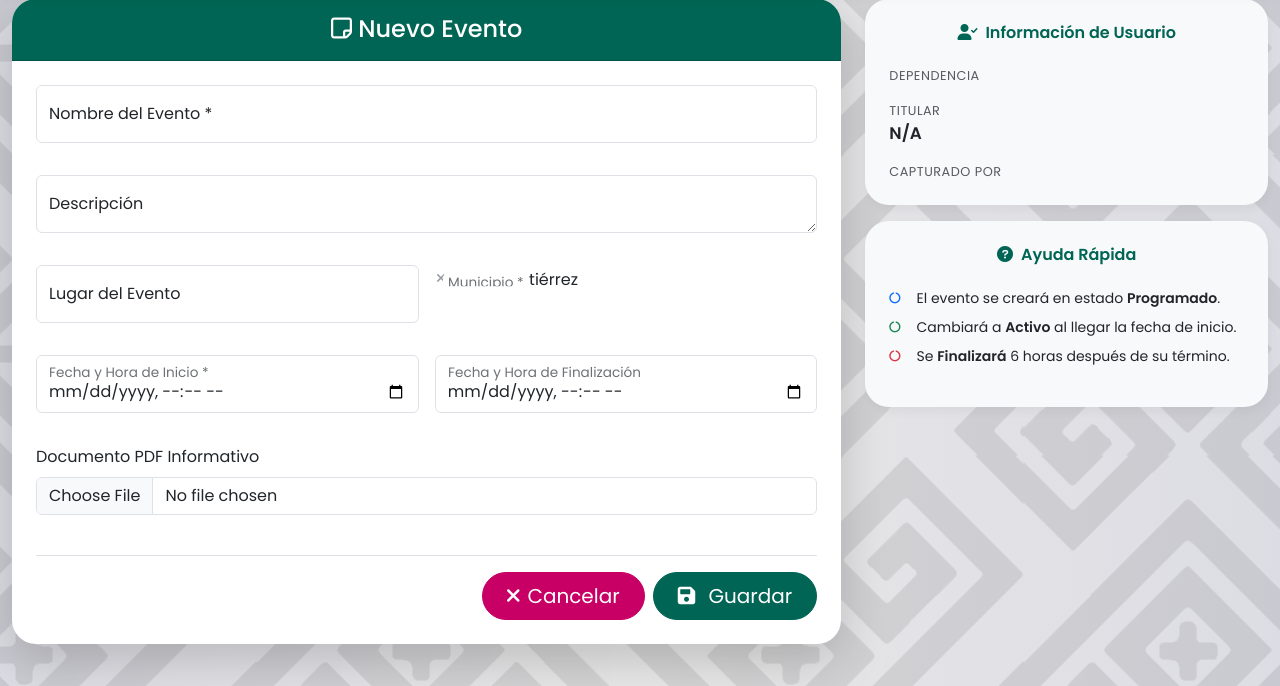
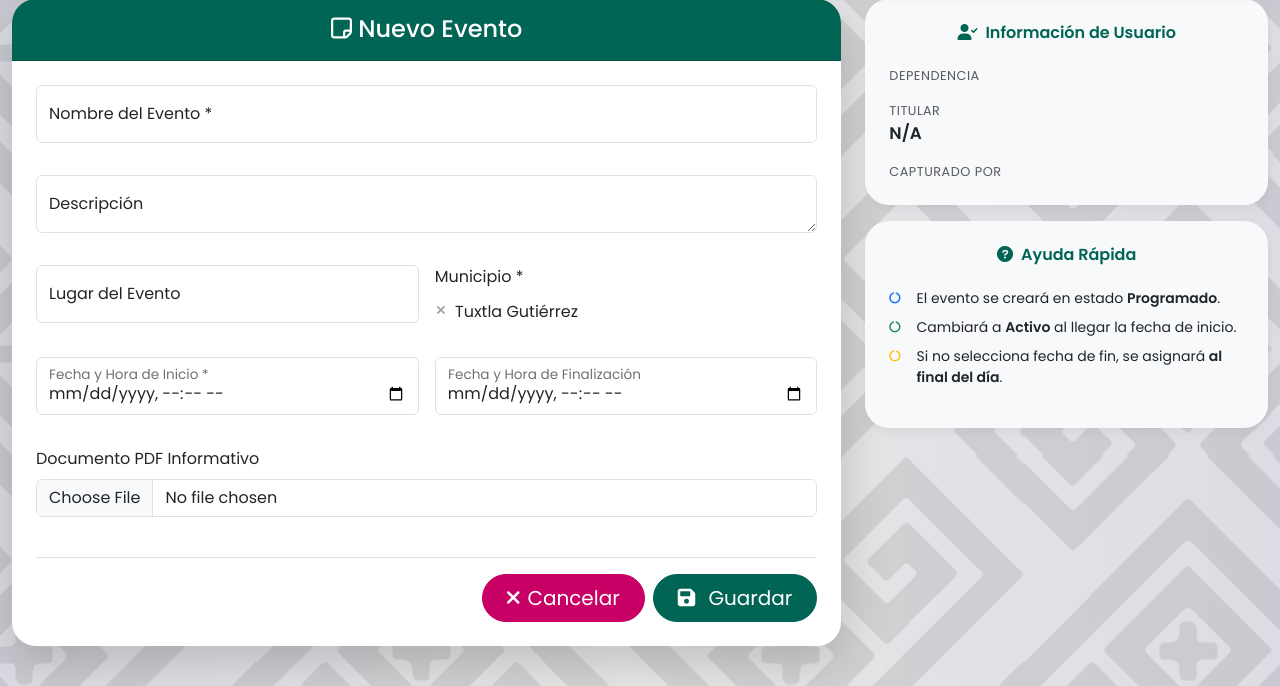
Before and after one commit to maquio369/asersores_eventos, a Django app: page /eventos/crear/ in a window 1280 px wide. Shown: the part 95-781 px from the top of the page. Run offline with Django 5.2, Linux system fonts and the light colour scheme; the visitor is signed in with stand-in values (Sample User, id 1); data comes from the database, SQL or seed files in the repository; some libraries are stand-ins or nearby versions.

Commit message:
11 con docker

```diff
--- a/templates/eventos/crear_evento.html
+++ b/templates/eventos/crear_evento.html
@@ -84,9 +84,9 @@
                             </div>
                         </div>
                         <div class="col-md-6">
-                            <div class="form-floating mb-3">
+                            <div class="mb-3">
+                                <label for="{{ form.municipio.id_for_label }}" class="form-label">{{ form.municipio.label }}</label>
                                 {{ form.municipio }}
-                                <label for="{{ form.municipio.id_for_label }}">{{ form.municipio.label }}</label>
                             </div>
                         </div>
 
@@ -236,8 +236,8 @@
                         <span class="small">Cambiará a <strong>Activo</strong> al llegar la fecha de inicio.</span>
                     </li>
                     <li class="d-flex">
-                        <i class="fas fa-circle-notch text-danger me-3 mt-1" style="font-size: 0.7rem;"></i>
-                        <span class="small">Se <strong>Finalizará</strong> 6 horas después de su término.</span>
+                        <i class="fas fa-circle-notch text-warning me-3 mt-1" style="font-size: 0.7rem;"></i>
+                        <span class="small">Si no selecciona fecha de fin, se asignará <strong>al final del día</strong>.</span>
                     </li>
                 </ul>
             </div>
```
